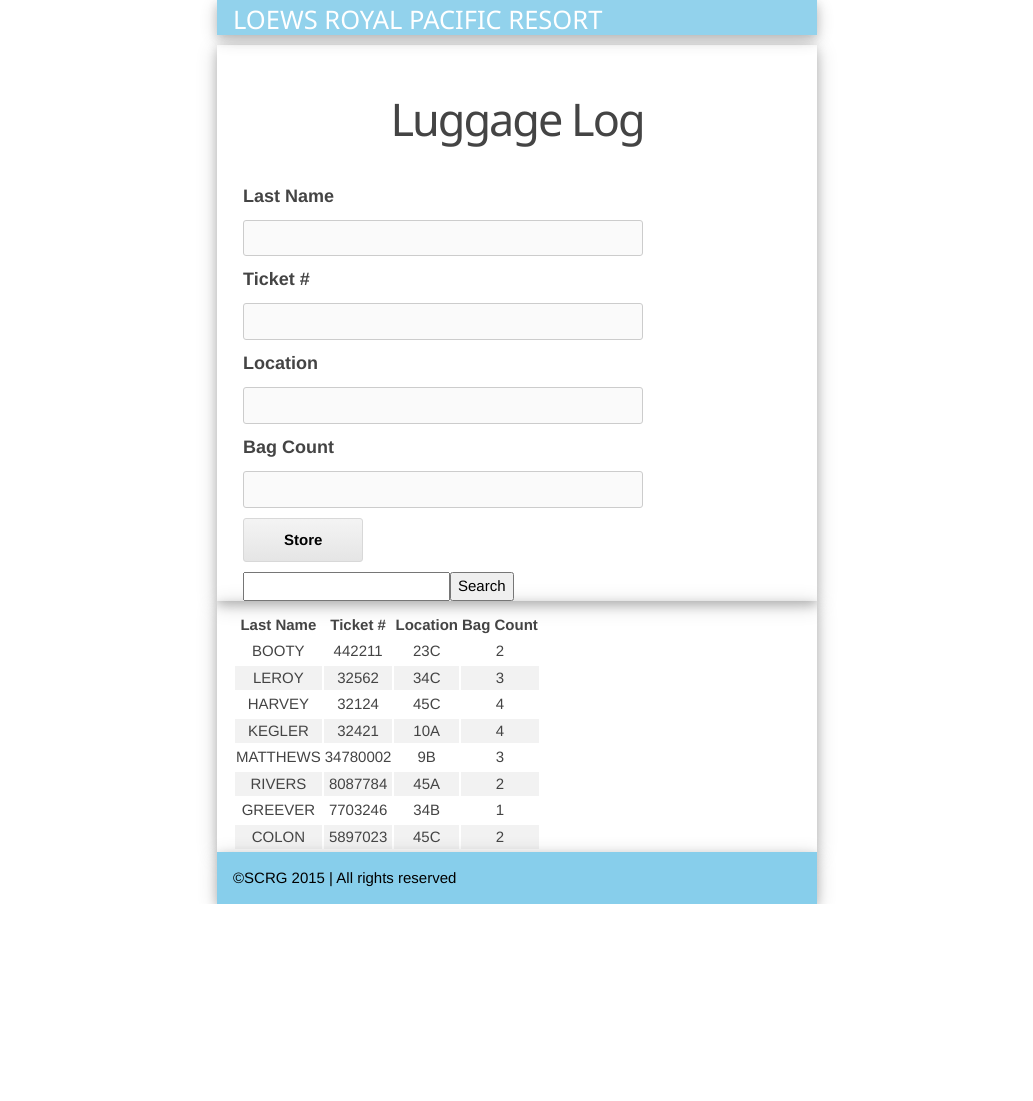
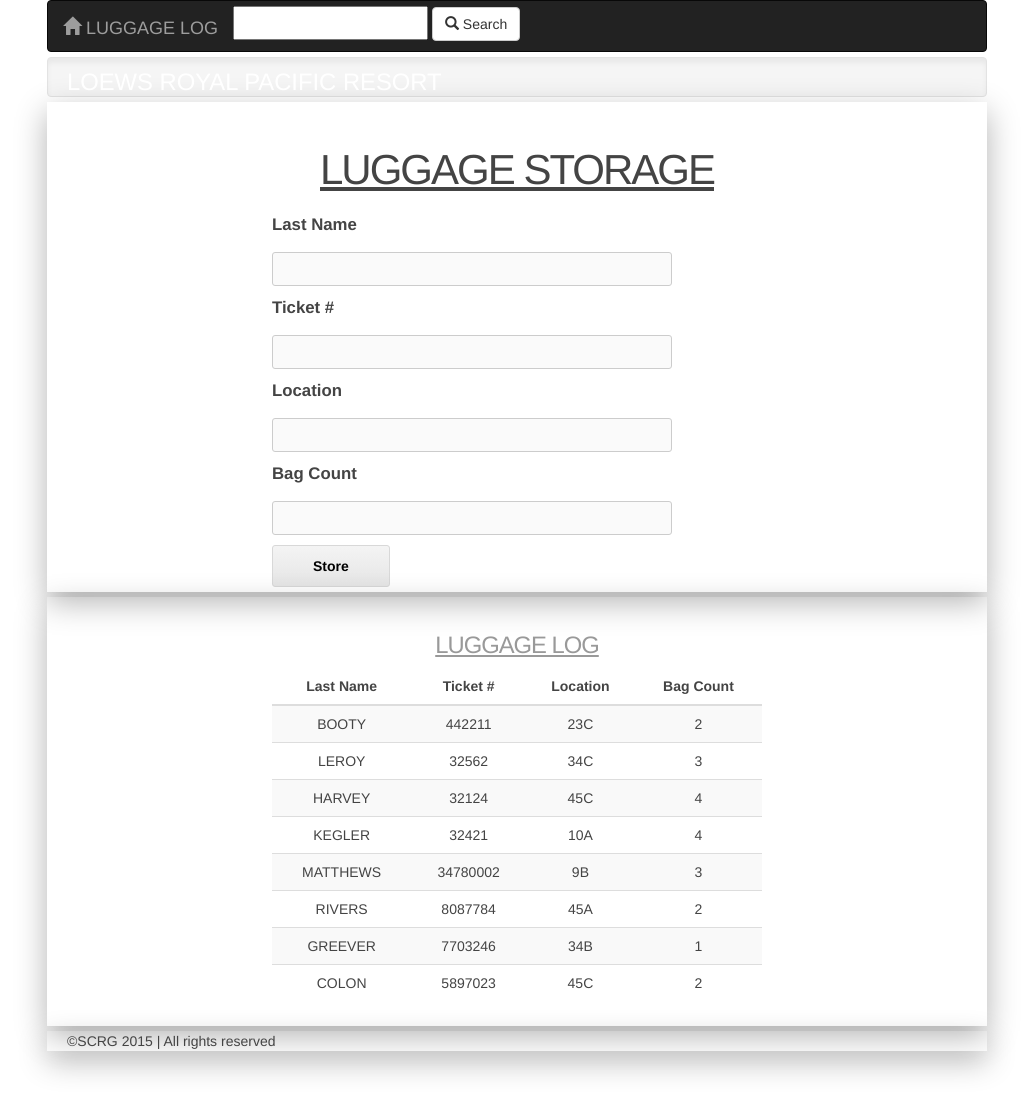
Before and after one commit to greevedogg/flask_luggage, a Flask app: page /luggage/ in a window 1280 px wide. Shown: the whole page, without its empty margins (123-1156 px from the left). Before the commit the page ends 904 px from the top, so only its background shows below. Run offline with Flask 2, Linux system fonts and the light colour scheme; data comes from the database, SQL or seed files in the repository; both versions use the stored data as it was after the commit; some libraries are stand-ins or nearby versions.

Commit message:
changed to bootstrap for css styling, added nav bar, plus visual changes

```diff
--- a/app/routes.py
+++ b/app/routes.py
@@ -58,5 +58,5 @@ def search():
 
 @luggage.route('/search_results/<query>')
 def search_results(query):
-    results = Luggage.query.whoosh_search(query + "*", MAX_SEARCH_RESULTS).all()
+    results = Luggage.query.whoosh_search("*" + query + "*", MAX_SEARCH_RESULTS).all()
     return render_template('search_results.html', query=query, results=results)
--- a/app/static/css/main.css
+++ b/app/static/css/main.css
@@ -9,15 +9,22 @@ body {
  * Create dark grey header with a white logo
  */
 
+.navbar {
+  width: 940px;
+}
+
+.navbar-brand {
+  text-transform: uppercase;
+}
+
 header {
-  background-color: #2B2B2B;
   height: 35px;
   width: 100%;
   opacity: .9;
   margin-bottom: 10px;
 }
 
-header h1.logo {
+header, h1 {
   margin: 0;
   font-size: 1.7em;
   color: #fff;
@@ -25,18 +32,58 @@ header h1.logo {
   float: left;
 }
 
-header h1.logo:hover {
-  color: #fff;
-  text-decoration: none;
+.banner {
+  position: relative;
+  bottom: 8px;
+
 }
 
-/*
- * Center the body content
- */
+.results {
+  float:none;
+  color: black;
+  padding: 10px;
+}
+
+h2, h3 {
+  text-transform: uppercase;
+  text-decoration: underline;
+}
 
 .container {
+  width: 500px;
+  margin: 0px auto;
+  padding: 5px;
+
+}
+
+.outer {
   width: 940px;
-  margin: 0 auto;
+  box-shadow: 0 10px 30px rgba(0, 0, 0, 0.3);
+}
+
+#srch {
+  margin: auto;
+  padding-top: 5px;
+}
+
+.center {
+  float: none;
+  margin-left: auto;
+  margin-right: auto;
+  margin-bottom: 5px;
+}
+.well {
+  width: 940px;
+  text-align: center;
+  box-shadow: 0 5px 5px rgba(0, 0, 0, 0.05) inset;
+}
+
+div.footer {
+  width: 940px;
+  background-color: #ffffff;
+  box-shadow: 0 5px 5px rgba(0, 0, 0, 0.05) inset;
+  padding-top: 5px;
+
 }
 
 div.jumbo {
@@ -67,8 +114,13 @@ h3 {
   color: #999;
 }
 
+input#search {
+  margin-top: 5px;
+  padding: 5px;
+}
+
 form {
-  padding: 10px;
+
 }
 form label {
   font-size: 1.2em;
@@ -126,20 +178,3 @@ form input#submit:hover{
 th, td {
   text-align: center;
 }
-
-
-tr:nth-child(even) {
-  background-color: #f2f2f2;
-}
-
-tr:hover {
-  background-color: #cceeff;
-}
-
-
-/* Message flashing */
-.flash {
-  background-color: #FBB0B0;
-  padding: 10px;
-  width: 400px;
-}
--- a/app/templates/display_luggage.html
+++ b/app/templates/display_luggage.html
@@ -1,25 +1,25 @@
 {% extends "layout.html" %}
 
 {% block form %}
-  <h2>Luggage Log</h2>
+  <h2>Luggage Storage</h2>
 
   {% for message in form.name.errors %}
-    <div class="flash">{{ message }}</div>
+    <div class="alert alert-danger">{{ message }}</div>
   {% endfor %}
 
   {% for message in form.ticket.errors %}
-    <div class="flash">{{ message }}</div>
+    <div class="alert alert-danger">{{ message }}</div>
   {% endfor %}
 
   {% for message in form.location.errors %}
-    <div class="flash">{{ message }}</div>
+    <div class="alert alert-danger">{{ message }}</div>
   {% endfor %}
 
   {% for message in form.bagCount.errors %}
-    <div class="flash">{{ message }}</div>
+    <div class="alert alert-danger">{{ message }}</div>
   {% endfor %}
 
-  <form action="{{ url_for('luggage.create_luggage') }}" method=post>
+  <form action="{{ url_for('luggage.create_luggage') }}" method=post autocomplete="off">
     {{ form.csrf_token }}
 
     {{ form.name.label }}
@@ -37,12 +37,13 @@
     {{ form.submit }}
   </form>
 
-  <form style="display: inline;" action="{{ url_for('luggage.search') }}" method="post" name="search">{{ g.search_form.search(size=20) }}<input type="submit" value="Search"></form>
 {% endblock %}
 
 {% block container %}
-  <div class="top-pad">
-    <table class="table table-striped">
+  <h3>Luggage Log</h3>
+
+  <div>
+    <table class="table table-hover table-striped">
       <thead>
         <tr>
           <th>Last Name</th>
--- a/app/templates/layout.html
+++ b/app/templates/layout.html
@@ -3,30 +3,61 @@
   <head>
     <title>Luggage Services</title>
     <meta name="viewport" content="width=device-width, initial-scale=1">
-    <link rel="stylesheet" href="http://www.w3schools.com/lib/w3.css">
-    <link rel="stylesheet" href="http://cdnjs.cloudflare.com/ajax/libs/font-awesome/4.4.0/css/font-awesome.min.css">
+    <link href="http://netdna.bootstrapcdn.com/bootstrap/3.0.0/css/bootstrap.min.css" rel="stylesheet" media="screen">
     <link rel="stylesheet" href="{{ url_for('static', filename='css/main.css') }}">
   </head>
-  <body class="w3-content" style="max-width:600px">
+  <body>
 
-    <header class="w3-container w3-card-4 w3-light-blue">
-      <div class="container">
-        <h1 class="logo">Loews Royal Pacific Resort</h1>
+    <nav class="navbar navbar-inverse center" role="navigation">
+  <div class="container-fluid">
+    <div class="navbar-header">
+      <button type="button" class="navbar-toggle" data-toggle="collapse" data-target="#bs-example-navbar-collapse-1">
+        <span class="sr-only">Toggle navigation</span>
+        <span class="icon-bar"></span>
+        <span class="icon-bar"></span>
+        <span class="icon-bar"></span>
+      </button>
+      <a class="navbar-brand" href="/luggage"><span class="glyphicon glyphicon-home"></span>  Luggage Log</a>
+    </div>
+
+    <div class="collapse navbar-collapse" id="bs-example-navbar-collapse-1">
+      <form role="form" style="display: inline;" action="{{ url_for('luggage.search') }}" method="post" name="search" autocomplete="off">{{ g.search_form.search(size=20) }}
+        <button type="submit" class="btn btn-default">
+          <span class="glyphicon glyphicon-search"></span> Search
+        </button>
+      </form>
+    </div><!-- /.navbar-collapse -->
+  </div><!-- /.container-fluid -->
+</nav>
+
+    <div class="center">
+      <div class="well center">
+        <h1 class="banner">Loews Royal Pacific Resort</h1>
       </div>
-    </header>
-
-    <div class="w3-container w3-card-4">
+    </div>
+  <div class="outer center">
+    <div class="container">
       {% block form %}
       {% endblock %}
     </div>
-
-    <div class="w3-container w3-card-4">
+  </div>
+  <div class="outer center">
+    <div class="container">
       {% block container %}
       {% endblock %}
     </div>
+  </div>
+  <div class="outer center"
+    <div class="footer">
+      <div class="center" style="padding-left: 20px;">
+      {% block footer %}
+         <p>&copy;SCRG 2015 | All rights reserved</p>
+      </div>
+    </div>
+         <br>
+         <br>
+      {% endblock %}
+    </div>
 
-    <footer class="w3-container w3-card-4 w3-light-blue">
-      <p>&copy;SCRG 2015 | All rights reserved</p>
-    </footer>
   </body>
 </html>
--- a/app/templates/search_results.html
+++ b/app/templates/search_results.html
@@ -1,8 +1,7 @@
 {% extends "layout.html" %}
 
 {% block container %}
-  <h1>Search results for "{{ query }}":</h1>
-
+    <h1 class="results">Search results for "{{ query }}":</h1>
         <div class="top-pad">
           <table class="table table-striped">
             <thead>
```
Also changed, not shown: app/templates/macros.html (added, +7 -0 lines), app/templates/template.html (added, +14 -0 lines), app/Luggage.db, 10 other files.
